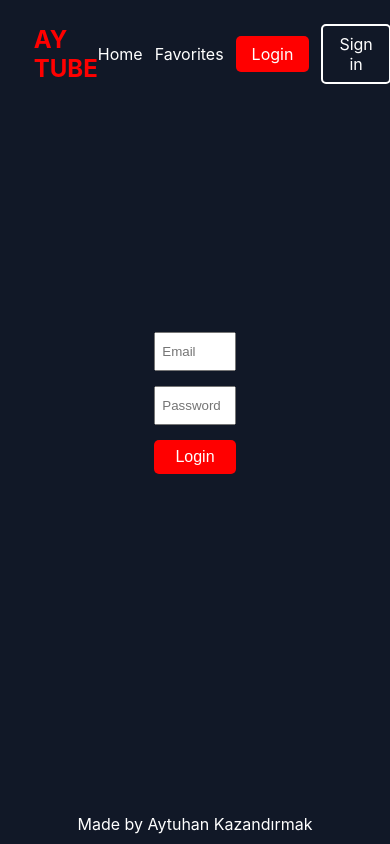
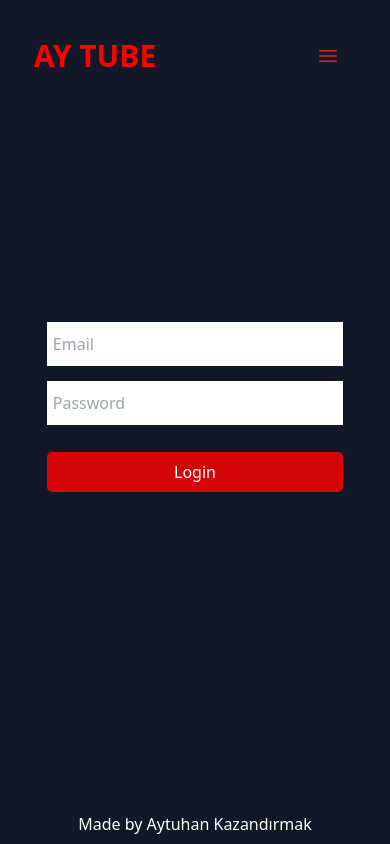
Before and after one commit to BornHungry/AY-TUBE, a React (Create React App) app: page / in a window 390 px wide. Built offline with nearby package versions, Linux system fonts and the light colour scheme.

Commit message:
Css update and navbar update

```diff
--- a/src/component/navbar.js
+++ b/src/component/navbar.js
@@ -1,6 +1,8 @@
 import React from "react";
 import "../css/navbar.css";
 import { NavLink } from "react-router-dom";
+import { Disclosure } from "@headlessui/react";
+import { Bars3Icon, XMarkIcon } from "@heroicons/react/24/outline";
 import { MyAuthContext } from "./context/ContextAuth";
 import { useContext } from "react";
 function Navbar({ login }) {
@@ -9,26 +11,61 @@ function Navbar({ login }) {
     <div className="container">
       <div className="navbar">
         <div className="navbar__navbar-left">
-          <h2 className="navbar__navbar-left__logo">AY TUBE</h2>
+          <h2 className="navbar__navbar-left__logo text-3xl font-bold">
+            AY TUBE
+          </h2>
         </div>
 
         <div className="navbar__navbar-right">
+          <Disclosure as="nav" style={{ backgroundColor: "#111827" }}>
+            {({ open }) => (
+              <>
+                <div className="mx-auto mt-15 max-w-7xl px-2 sm:px-6 lg:px-8">
+                  <div className="relative flex h-16 items-center justify-between">
+                    <div className="flex items-center justify-end w-full">
+                      {/* Mobile menu button*/}
+                      <Disclosure.Button className="sm:hidden relative inline-flex items-center justify-center rounded-md p-2 text-red-600 font-bold hover:text-red-600 focus:outline-none  focus:ring-red-600">
+                        <span className="absolute -inset-0.5" />
+                        <span className="sr-only">Open main menu</span>
+                        {!open ? (
+                          <Bars3Icon
+                            className="block h-6 w-6"
+                            aria-hidden="true"
+                          />
+                        ) : (
+                          <XMarkIcon
+                            className="block h-6 w-6"
+                            aria-hidden="true"
+                          />
+                        )}
+                      </Disclosure.Button>
+                    </div>
+                    <div className="hidden sm:ml-6 sm:block">
+                      <div className="flex space-x-4 navbar__navbar-right">
                         <NavLink
-            className={({ isActive }) => (isActive ? "acitve" : "deactive")}
+                          className={({ isActive }) =>
+                            isActive ? "acitve" : "deactive"
+                          }
                           to={"/home"}
                         >
                           Home
                         </NavLink>
                         <NavLink
-            className={({ isActive }) => (isActive ? "acitve" : "deactive")}
+                          className={({ isActive }) =>
+                            isActive ? "acitve" : "deactive"
+                          }
                           to={"/favorites"}
                         >
                           Favorites
                         </NavLink>
                         {login ? (
                           <NavLink to={"/"}>
-              <button onClick={logoutFunc} className="button">
-                Sign Out
+                            <button
+                              onClick={logoutFunc}
+                              style={{ padding: "8px 16px" }}
+                              className="button"
+                            >
+                              SignOut
                             </button>
                           </NavLink>
                         ) : (
@@ -47,10 +84,90 @@ function Navbar({ login }) {
                               }
                               to={"/signin"}
                             >
-                Sign in
+                              SignIn
                             </NavLink>
                           </>
                         )}
+                      </div>
+                    </div>
+                  </div>
+                </div>
+
+                <Disclosure.Panel
+                  style={{ backgroundColor: "red", width: "50%" }}
+                  className="sm:hidden absolute top-25 right-0 "
+                >
+                  <div className="space-y-1 px-2 pb-5 pt-5 ">
+                    <Disclosure.Button
+                      style={{ marginTop: "12px" }}
+                      className="block "
+                    >
+                      <NavLink
+                        className={({ isActive }) =>
+                          isActive ? "acitve-disclosure" : "deactive-disclosure"
+                        }
+                        to={"/home"}
+                      >
+                        Home
+                      </NavLink>
+                    </Disclosure.Button>
+                    <Disclosure.Button
+                      style={{ marginTop: "12px" }}
+                      className="block"
+                    >
+                      <NavLink
+                        className={({ isActive }) =>
+                          isActive ? "acitve-disclosure" : "deactive-disclosure"
+                        }
+                        to={"/favorites"}
+                      >
+                        Favorites
+                      </NavLink>
+                    </Disclosure.Button>
+                    {login ? (
+                      <Disclosure.Button className="block">
+                        <NavLink to={"/"}>
+                          <button onClick={logoutFunc} className="button">
+                            SignOut
+                          </button>
+                        </NavLink>
+                      </Disclosure.Button>
+                    ) : (
+                      <>
+                        <Disclosure.Button
+                          style={{ marginTop: "22px" }}
+                          className="block "
+                        >
+                          <NavLink
+                            className={({ isActive }) =>
+                              isActive
+                                ? "button-active-disclosure"
+                                : "button-deactive-disclosure"
+                            }
+                            to={"/"}
+                          >
+                            Login
+                          </NavLink>
+                        </Disclosure.Button>
+                        <Disclosure.Button style={{ marginTop: "22px" }}>
+                          <NavLink
+                            className={({ isActive }) =>
+                              isActive
+                                ? "button-active-disclosure"
+                                : "button-deactive-disclosure"
+                            }
+                            to={"/signin"}
+                          >
+                            SignIn
+                          </NavLink>
+                        </Disclosure.Button>
+                      </>
+                    )}
+                  </div>
+                </Disclosure.Panel>
+              </>
+            )}
+          </Disclosure>
         </div>
       </div>
     </div>
--- a/src/css/button.css
+++ b/src/css/button.css
@@ -1,9 +1,10 @@
 .button {
-    background-color: red;
+    background-color: rgba(255, 0, 0, 0.829);
     color: white;
     border: none;
+    margin-top: 12px;
+    border-radius: 5px;
     padding: 8px 16px;
-    border-radius: 5px;
     cursor: pointer;
     transition: all 0.3s;
     font-size: 16px;
@@ -12,3 +13,14 @@
 .button:hover {
     background-color: rgba(255, 0, 0, 0.829);
 }
+
+@media screen and (max-width:320px) {
+    .login-form__container {
+        width: 80%;
+    }
+
+    .button {
+        width: 100%;
+    }
+
+}
--- a/src/css/login-form.css
+++ b/src/css/login-form.css
@@ -13,3 +13,17 @@
     width: 22%;
     row-gap: 15px;
 }
+
+@media screen and (max-width:320px) {
+    .login-form__container {
+        width: 80%;
+    }
+
+}
+
+@media screen and (max-width:768px) {
+    .login-form__container {
+        width: 80%;
+    }
+
+}
--- a/src/css/navbar.css
+++ b/src/css/navbar.css
@@ -53,6 +53,18 @@
     text-decoration: none;
 }
 
+.acitve-disclosure {
+    color: rgba(17, 24, 39);
+    text-decoration: none;
+    font-weight: 600;
+    padding: 0px;
+}
+
+.deactive-disclosure {
+    color: white;
+    text-decoration: none;
+}
+
 .button-active {
     background-color: red;
     padding: 8px 16px;
@@ -72,3 +84,23 @@
     border: 2px solid white;
     color: white;
 }
+
+.button-active-disclosure {
+    background-color: rgba(17, 24, 39);
+    padding: 8px 16px;
+    border-radius: 5px;
+    text-decoration: none;
+    color: white;
+    text-align: center;
+    border: 2px solid white;
+}
+
+.button-deactive-disclosure {
+    background-color: rgba(17, 24, 39);
+    border-radius: 5px;
+    text-decoration: none;
+    text-align: center;
+    padding: 8px 16px;
+    border: none;
+    color: white;
+}
--- a/src/index.css
+++ b/src/index.css
@@ -1,13 +1,3 @@
-body {
-  margin: 0;
-  font-family: -apple-system, BlinkMacSystemFont, 'Segoe UI', 'Roboto', 'Oxygen',
-    'Ubuntu', 'Cantarell', 'Fira Sans', 'Droid Sans', 'Helvetica Neue',
-    sans-serif;
-  -webkit-font-smoothing: antialiased;
-  -moz-osx-font-smoothing: grayscale;
-}
-
-code {
-  font-family: source-code-pro, Menlo, Monaco, Consolas, 'Courier New',
-    monospace;
-}
+@tailwind base;
+@tailwind components;
+@tailwind utilities;
--- /dev/null
+++ b/tailwind.config.js
@@ -0,0 +1,7 @@
+module.exports = {
+  content: ["./src/**/*.{js,jsx,ts,tsx}"],
+  theme: {
+    extend: {},
+  },
+  plugins: [],
+};
```
Also changed, not shown: package.json (+7 -0 lines), 1 other file (tests, documents, lock files or other folders). Lines whose indentation alone changed are shown as unchanged.
